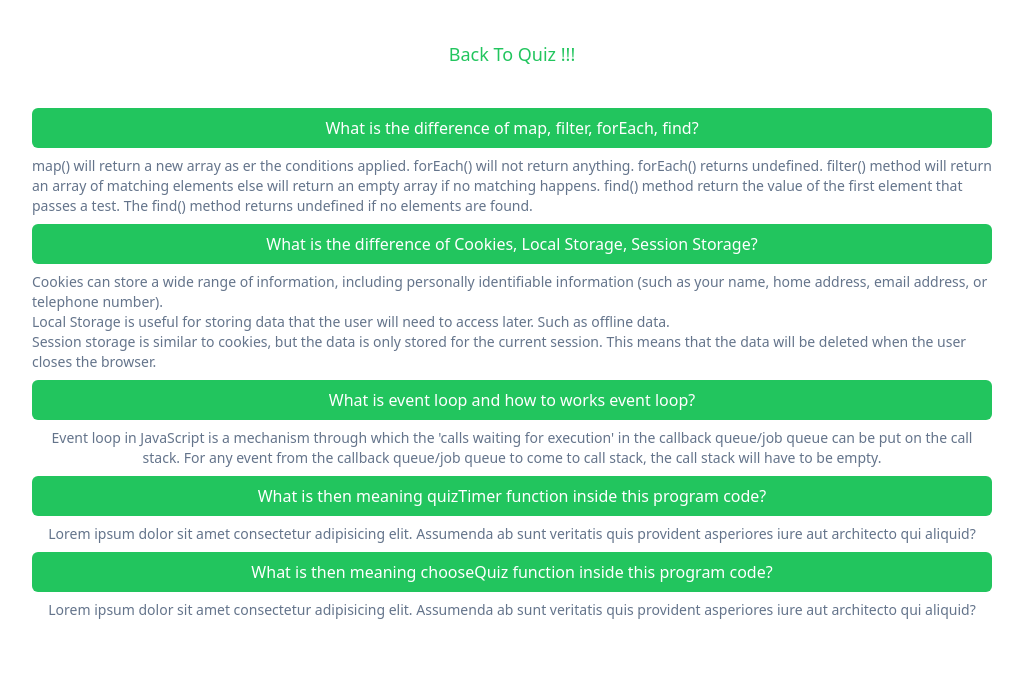
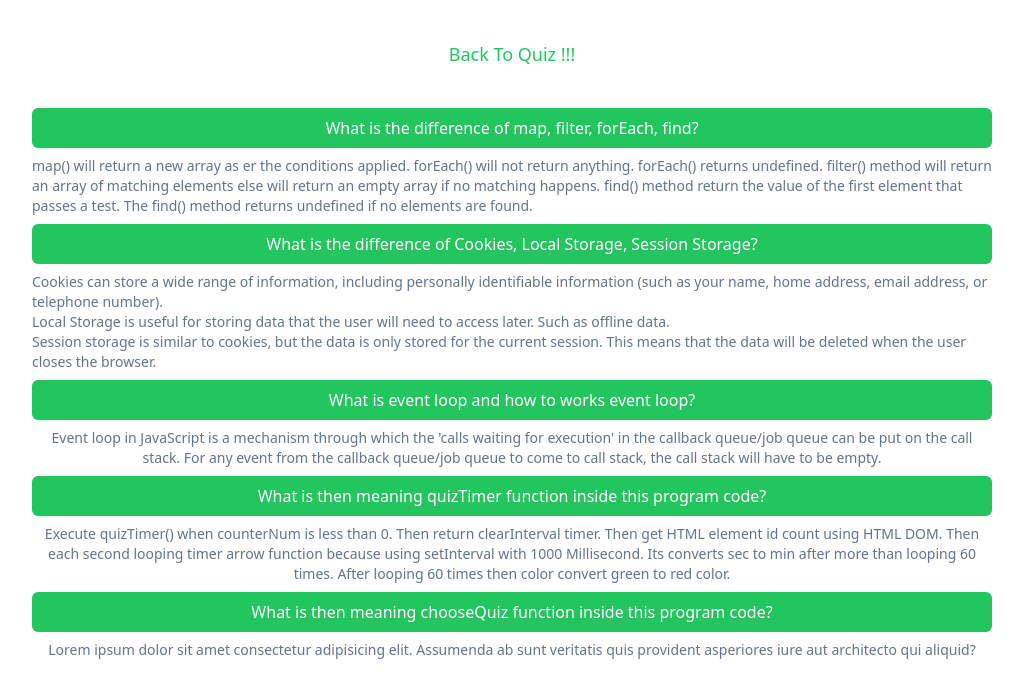
Before and after one commit to aminulify/quiz-practise-application, a plain HTML site: page blog.html in a window 1280 px wide. Shown: the whole page, without its empty margins (128-1151 px from the left). Drawn offline with nearby package versions, Linux system fonts and the light colour scheme.

Commit message:
blog quiz-timer-function explaning done.

```diff
--- a/blog.html
+++ b/blog.html
@@ -56,7 +56,7 @@
         <p class="text-slate-500 text-sm py-2 text-center">Event loop in JavaScript is a mechanism through which the 'calls waiting for execution' in the callback queue/job queue can be put on the call stack. For any event from the callback queue/job queue to come to call stack, the call stack will have to be empty.</p>
 
         <h2 class="font-medium text-md text-center text-white py-2 bg-green-500 rounded-md">What is then meaning quizTimer function inside this program code?</h2>
-        <p class="text-slate-500 text-sm py-2 text-center">Lorem ipsum dolor sit amet consectetur adipisicing elit. Assumenda ab sunt veritatis quis provident asperiores iure aut architecto qui aliquid?</p>
+        <p class="text-slate-500 text-sm py-2 text-center">Execute quizTimer() when counterNum is less than 0. Then return clearInterval timer. Then get HTML element id count using HTML DOM. Then each second looping timer arrow function because using setInterval with 1000 Millisecond. Its converts sec to min after more than looping 60 times. After looping 60 times then color convert green to red color. </p>
 
         <h2 class="font-medium text-md text-center text-white py-2 bg-green-500 rounded-md">What is then meaning chooseQuiz function inside this program code?</h2>
         <p class="text-slate-500 text-sm py-2 text-center">Lorem ipsum dolor sit amet consectetur adipisicing elit. Assumenda ab sunt veritatis quis provident asperiores iure aut architecto qui aliquid?</p>
```
